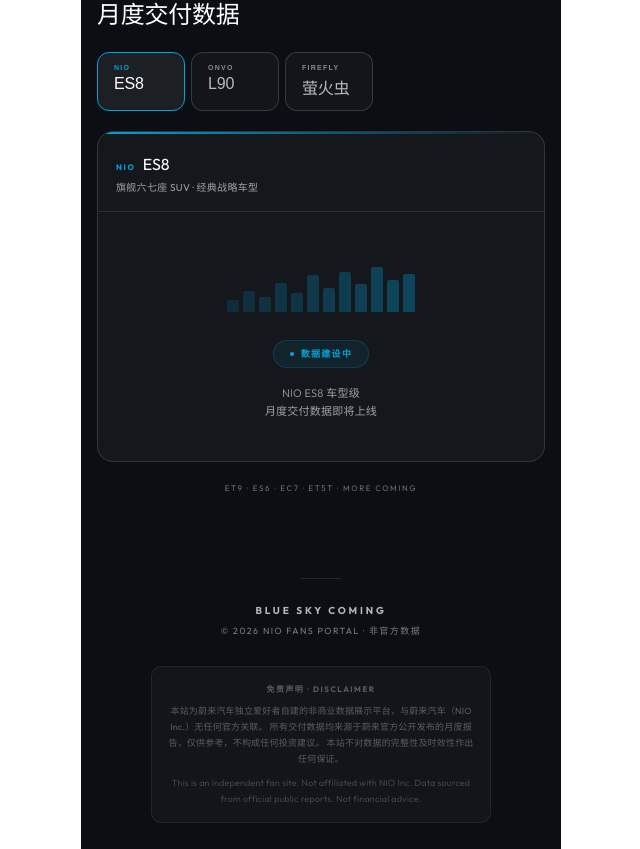
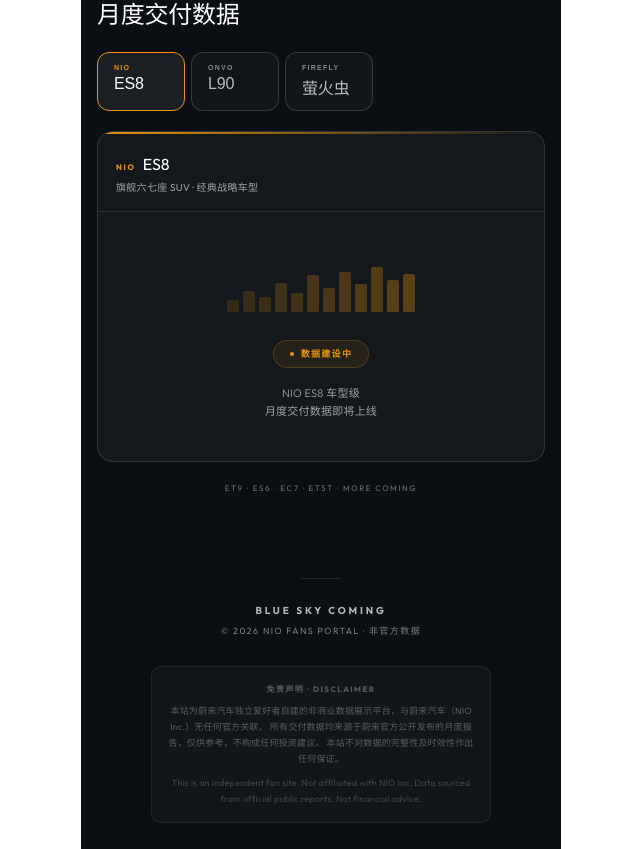
Before and after one commit to wangjiajiajohn/NioFans, a Next.js app: page / in a window 1280 px wide. Shown: the part 1412-2261 px from the top of the page, without its empty margins (319-959 px from the left). Built offline with nearby package versions, Linux system fonts and the light colour scheme.

Commit message:
chore: swap colors - ES8 yellow, Firefly NIO blue

```diff
--- a/src/components/ModelSection.tsx
+++ b/src/components/ModelSection.tsx
@@ -12,9 +12,9 @@
 }
 
 const MODELS: ModelConfig[] = [
-  { id: 'es8',      name: 'ES8',    brand: 'NIO',     tag: '旗舰六七座 SUV · 经典战略车型',    color: '#00A3DA' },
+  { id: 'es8',      name: 'ES8',    brand: 'NIO',     tag: '旗舰六七座 SUV · 经典战略车型',    color: '#E8940A' },
   { id: 'l90',      name: 'L90',    brand: 'ONVO',    tag: '家庭智能 SUV · 首款热销车型',      color: '#4E7CF6' },
-  { id: 'firefly',  name: '萤火虫', brand: 'Firefly', tag: '城市微型纯电 · 品牌首款',          color: '#E8940A' },
+  { id: 'firefly',  name: '萤火虫', brand: 'Firefly', tag: '城市微型纯电 · 品牌首款',          color: '#00A3DA' },
 ];
 
 export default function ModelSection() {
```
